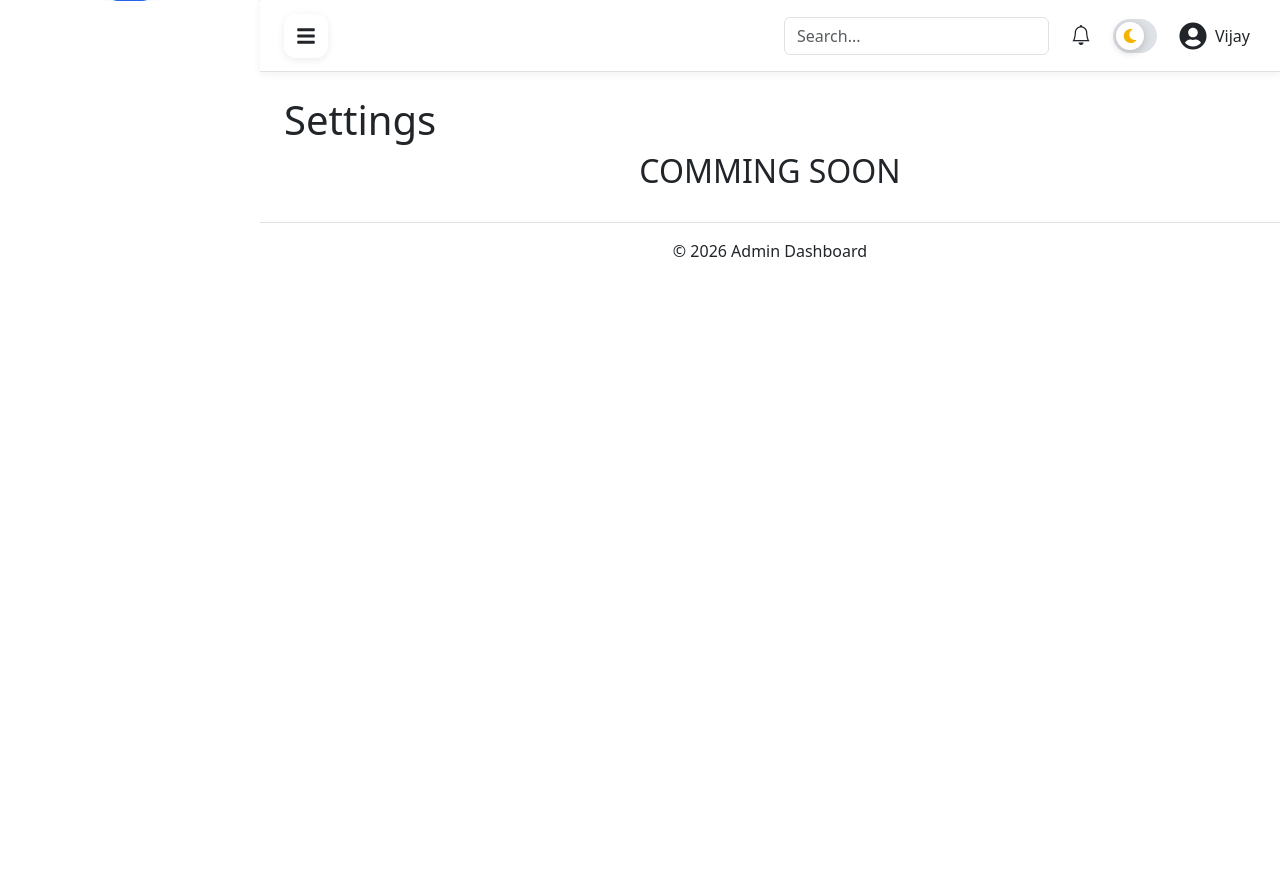
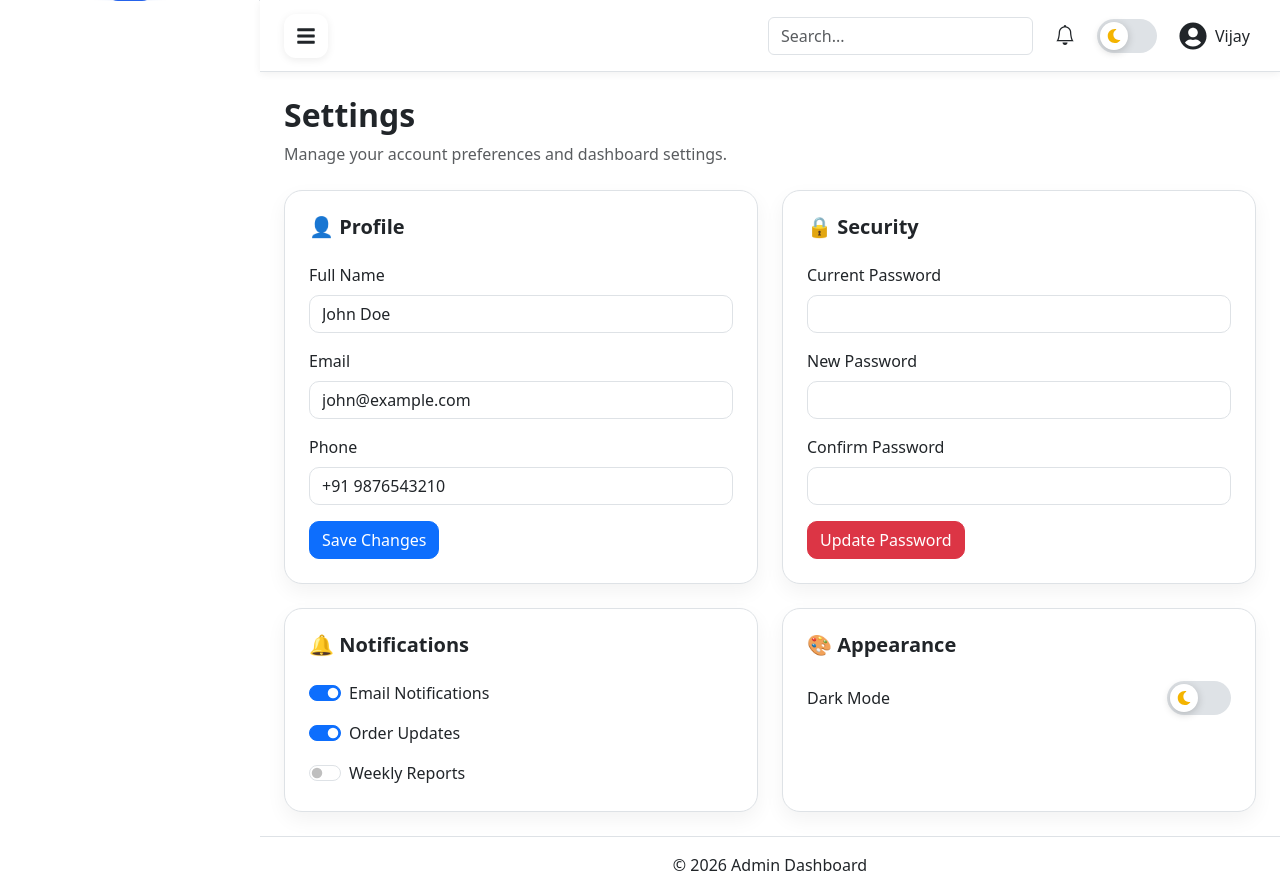
Before and after one commit to chaturbhujvijaydev-droid/react-dashboard, a React (Vite) app: page /settings in a window 1280 px wide. Before the commit the page ends 800 px from the top, so only its background shows below. Built offline with nearby package versions, Linux system fonts and the light colour scheme; grey boxes are pictures that could not be loaded.

Commit message:
feat: setting page UI

```diff
--- /dev/null
+++ b/src/components/Settings/AppearanceSettings.jsx
@@ -0,0 +1,24 @@
+import ThemeToggle from "../common/ThemeToggle/ThemeToggle";
+import "./Settings.scss";
+
+const AppearanceSettings = () => {
+  return (
+    <div className="settings-card">
+
+      <h5 className="mb-4">
+        🎨 Appearance
+      </h5>
+
+      <div className="d-flex justify-content-between align-items-center">
+
+        <span>Dark Mode</span>
+
+        <ThemeToggle />
+
+      </div>
+
+    </div>
+  );
+};
+
+export default AppearanceSettings;
--- /dev/null
+++ b/src/components/Settings/NotificationSettings.jsx
@@ -0,0 +1,47 @@
+import "./Settings.scss";
+
+const NotificationSettings = () => {
+  return (
+    <div className="settings-card">
+
+      <h5 className="mb-4">
+        🔔 Notifications
+      </h5>
+
+      <div className="form-check form-switch mb-3">
+        <input
+          className="form-check-input"
+          type="checkbox"
+          defaultChecked
+        />
+        <label className="form-check-label">
+          Email Notifications
+        </label>
+      </div>
+
+      <div className="form-check form-switch mb-3">
+        <input
+          className="form-check-input"
+          type="checkbox"
+          defaultChecked
+        />
+        <label className="form-check-label">
+          Order Updates
+        </label>
+      </div>
+
+      <div className="form-check form-switch">
+        <input
+          className="form-check-input"
+          type="checkbox"
+        />
+        <label className="form-check-label">
+          Weekly Reports
+        </label>
+      </div>
+
+    </div>
+  );
+};
+
+export default NotificationSettings;
--- /dev/null
+++ b/src/components/Settings/ProfileSettings.jsx
@@ -0,0 +1,47 @@
+import "./Settings.scss";
+
+const ProfileSettings = () => {
+  return (
+    <div className="settings-card">
+
+      <h5 className="mb-4">👤 Profile</h5>
+
+      <div className="mb-3">
+        <label className="form-label">Full Name</label>
+
+        <input
+          type="text"
+          className="form-control"
+          defaultValue="John Doe"
+        />
+      </div>
+
+      <div className="mb-3">
+        <label className="form-label">Email</label>
+
+        <input
+          type="email"
+          className="form-control"
+          defaultValue="john@example.com"
+        />
+      </div>
+
+      <div className="mb-3">
+        <label className="form-label">Phone</label>
+
+        <input
+          type="text"
+          className="form-control"
+          defaultValue="+91 9876543210"
+        />
+      </div>
+
+      <button className="btn btn-primary">
+        Save Changes
+      </button>
+
+    </div>
+  );
+};
+
+export default ProfileSettings;
--- /dev/null
+++ b/src/components/Settings/SecuritySettings.jsx
@@ -0,0 +1,50 @@
+import "./Settings.scss";
+
+const SecuritySettings = () => {
+  return (
+    <div className="settings-card">
+
+      <h5 className="mb-4">🔒 Security</h5>
+
+      <div className="mb-3">
+        <label className="form-label">
+          Current Password
+        </label>
+
+        <input
+          type="password"
+          className="form-control"
+        />
+      </div>
+
+      <div className="mb-3">
+        <label className="form-label">
+          New Password
+        </label>
+
+        <input
+          type="password"
+          className="form-control"
+        />
+      </div>
+
+      <div className="mb-3">
+        <label className="form-label">
+          Confirm Password
+        </label>
+
+        <input
+          type="password"
+          className="form-control"
+        />
+      </div>
+
+      <button className="btn btn-danger">
+        Update Password
+      </button>
+
+    </div>
+  );
+};
+
+export default SecuritySettings;
--- /dev/null
+++ b/src/components/Settings/Settings.scss
@@ -0,0 +1,25 @@
+.settings-card {
+  background: var(--card-bg);
+  border: 1px solid var(--border-color);
+  border-radius: 18px;
+  padding: 24px;
+  box-shadow: 0 8px 20px rgba(0, 0, 0, 0.05);
+  height: 100%;
+  transition: all .3s ease;
+}
+
+.settings-card:hover {
+  transform: translateY(-4px);
+}
+
+.settings-card h5 {
+  font-weight: 700;
+}
+
+.settings-card .form-control {
+  border-radius: 10px;
+}
+
+.settings-card .btn {
+  border-radius: 10px;
+}
--- a/src/components/layout/Navbar.css
+++ b/src/components/layout/Navbar.css
@@ -59,7 +59,7 @@
   align-items: center;
   justify-content: center;
 
-  width: 44px;
+  width: 60px;
   height: 44px;
 
   flex-shrink: 0;
--- a/src/pages/Settings/Settings.jsx
+++ b/src/pages/Settings/Settings.jsx
@@ -1,12 +1,43 @@
 import Layout from "../../components/layout/Layout";
+import ProfileSettings from "../../components/Settings/ProfileSettings";
+import SecuritySettings from "../../components/Settings/SecuritySettings";
+import NotificationSettings from "../../components/Settings/NotificationSettings";
+import AppearanceSettings from "../../components/Settings/AppearanceSettings";
 
-function Settings() {
-  return(
+const Settings = () => {
+  return (
     <Layout>
-  <h1>Settings</h1>
-  <h2 className="text-center"> COMMING SOON</h2>
-  </Layout>
+
+      <div className="mb-4">
+        <h2 className="fw-bold">Settings</h2>
+
+        <p className="text-muted">
+          Manage your account preferences and dashboard settings.
+        </p>
+      </div>
+
+      <div className="row g-4">
+
+        <div className="col-lg-6">
+          <ProfileSettings />
+        </div>
+
+        <div className="col-lg-6">
+          <SecuritySettings />
+        </div>
+
+        <div className="col-lg-6">
+          <NotificationSettings />
+        </div>
+
+        <div className="col-lg-6">
+          <AppearanceSettings />
+        </div>
+
+      </div>
+
+    </Layout>
   );
-}
+};
 
 export default Settings;
```
